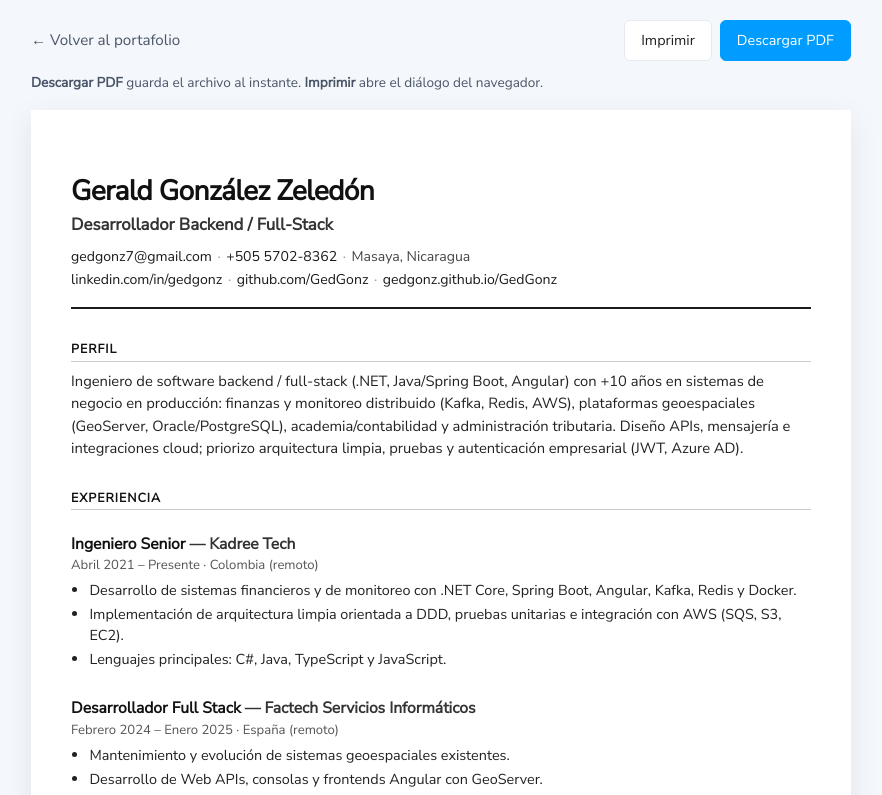
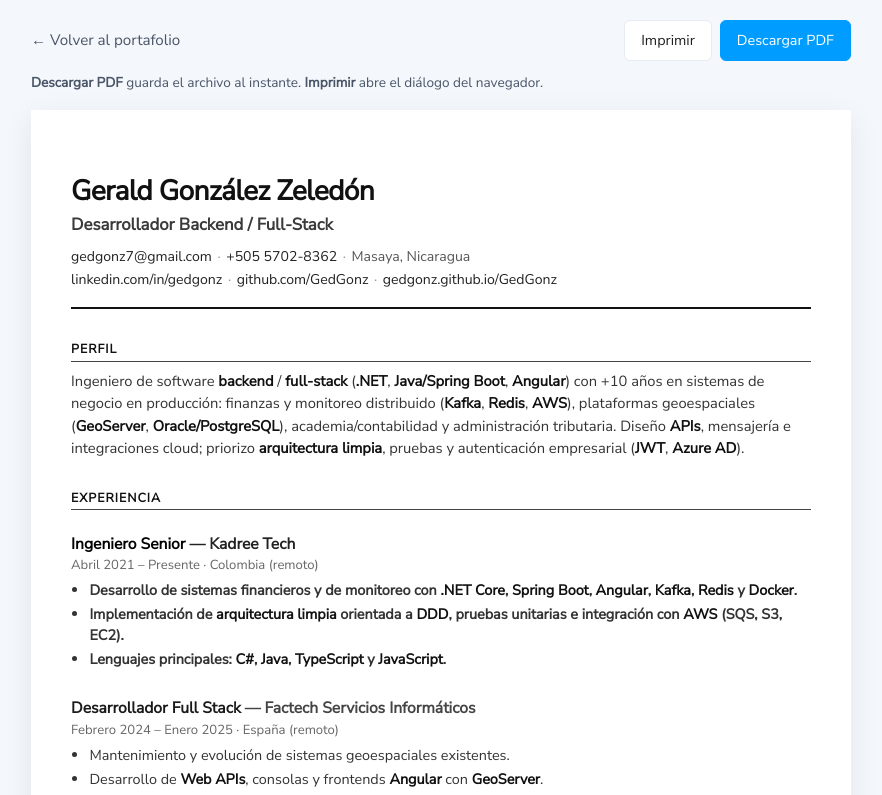
Before and after one commit to GedGonz/GedGonz, a React (Create React App) app: page /#/cv in a window 1280 px wide. Shown: the top 795 px of the page, without its empty margins (199-1081 px from the left). Built offline with nearby package versions, Linux system fonts and the light colour scheme; no server answers.

Commit message:
feat(analytics): add goatcounter tracking and cv engagement events

```diff
--- a/src/App.js
+++ b/src/App.js
@@ -1,6 +1,7 @@
 import { HashRouter, Routes, Route } from "react-router-dom";
 import HomePage from "./pages/HomePage";
 import CvPage from "./components/cv/CvPage";
+import GoatCounterTracker from "./components/analytics/GoatCounterTracker";
 import useTheme from "./hooks/useTheme";
 import { SiteContentProvider } from "./context/SiteContentContext";
 import "./App.css";
@@ -12,6 +13,7 @@ function App() {
         <div className="App">
             <SiteContentProvider>
                 <HashRouter>
+                    <GoatCounterTracker />
                     <Routes>
                         <Route
                             path="/"
--- /dev/null
+++ b/src/analytics/goatcounter.js
@@ -0,0 +1,97 @@
+import { GOATCOUNTER_CODE } from "../config";
+
+const SCRIPT_SRC = "https://gc.zgo.at/count.js";
+
+function canTrack() {
+    return Boolean(GOATCOUNTER_CODE) && process.env.NODE_ENV === "production";
+}
+
+function sendCount(payload) {
+    if (!canTrack()) {
+        return Promise.resolve(false);
+    }
+
+    return new Promise((resolve) => {
+        let settled = false;
+
+        const finish = (ok) => {
+            if (settled) {
+                return;
+            }
+            settled = true;
+            resolve(ok);
+        };
+
+        const trySend = () => {
+            if (typeof window.goatcounter?.count !== "function") {
+                return false;
+            }
+            window.goatcounter.count(payload);
+            return true;
+        };
+
+        if (trySend()) {
+            finish(true);
+            return;
+        }
+
+        const script = document.querySelector(`script[src="${SCRIPT_SRC}"]`);
+        if (!script) {
+            finish(false);
+            return;
+        }
+
+        const onReady = () => {
+            finish(trySend());
+        };
+
+        script.addEventListener("load", onReady, { once: true });
+        setTimeout(() => {
+            script.removeEventListener("load", onReady);
+            finish(trySend());
+        }, 2000);
+    });
+}
+
+export function initGoatCounter() {
+    if (!canTrack()) {
+        return;
+    }
+
+    if (document.querySelector(`script[src="${SCRIPT_SRC}"]`)) {
+        return;
+    }
+
+    window.goatcounter = {
+        ...(window.goatcounter || {}),
+        no_onload: true,
+    };
+
+    const script = document.createElement("script");
+    script.async = true;
+    script.src = SCRIPT_SRC;
+    script.dataset.goatcounter = `https://${GOATCOUNTER_CODE}.goatcounter.com/count`;
+    document.body.appendChild(script);
+}
+
+export function trackPageview(path) {
+    return sendCount({
+        path:
+            path ||
+            `${window.location.pathname}${window.location.search}${window.location.hash}`,
+    });
+}
+
+export function trackEvent(name, title) {
+    if (!name) {
+        return Promise.resolve(false);
+    }
+
+    const path = name.startsWith("/") ? name : `/${name}`;
+
+    return sendCount({
+        path,
+        title: title || name,
+        no_session: true,
+    });
+}
--- /dev/null
+++ b/src/components/analytics/GoatCounterTracker.jsx
@@ -0,0 +1,19 @@
+import { useEffect } from "react";
+import { useLocation } from "react-router-dom";
+import { initGoatCounter, trackPageview } from "../../analytics/goatcounter";
+
+function GoatCounterTracker() {
+    const location = useLocation();
+
+    useEffect(() => {
+        initGoatCounter();
+    }, []);
+
+    useEffect(() => {
+        trackPageview(`${location.pathname}${location.search}`);
+    }, [location.pathname, location.search]);
+
+    return null;
+}
+
+export default GoatCounterTracker;
--- a/src/components/cv/CvPage.css
+++ b/src/components/cv/CvPage.css
@@ -163,7 +163,7 @@
 .cv-header {
     margin-bottom: 1.25rem;
     padding-bottom: 0.85rem;
-    border-bottom: 2px solid #1a1a1a;
+    border-bottom: 2px solid #111;
 }
 
 .cv-name {
@@ -178,28 +178,29 @@
     margin: 0 0 0.65rem;
     font-size: 1.05rem;
     font-weight: 600;
-    color: #333;
+    color: #3a3a3a;
 }
 
 .cv-contact-line {
     margin: 0.15rem 0;
     font-size: 0.88rem;
-    color: #444;
+    color: #555;
     line-height: 1.45;
 }
 
 .cv-contact-line a {
-    color: #1a1a1a;
+    color: #222;
     text-decoration: none;
 }
 
 .cv-contact-line a:hover {
     text-decoration: underline;
+    color: #111;
 }
 
 .cv-sep {
     margin: 0 0.35rem;
-    color: #999;
+    color: #9a9a9a;
 }
 
 .cv-section {
@@ -213,7 +214,7 @@
     letter-spacing: 0.08em;
     text-transform: uppercase;
     color: #111;
-    border-bottom: 1px solid #ccc;
+    border-bottom: 1.5px solid #444;
     padding-bottom: 0.25rem;
 }
 
@@ -221,11 +222,24 @@
     margin: 0;
     font-size: 0.92rem;
     line-height: 1.5;
-    color: #222;
+    color: #333;
+}
+
+.cv-kw {
+    font-weight: 700;
+    color: #111;
 }
 
 .cv-job {
     margin-bottom: 0.85rem;
+}
+
+.cv-job--current .cv-job-role {
+    color: #000;
+}
+
+.cv-job--current .cv-job-company {
+    color: #222;
 }
 
 .cv-job-header {
@@ -236,18 +250,18 @@
     margin: 0;
     font-size: 0.98rem;
     font-weight: 700;
-    color: #111;
+    color: #1a1a1a;
 }
 
 .cv-job-company {
     font-weight: 600;
-    color: #333;
+    color: #444;
 }
 
 .cv-job-meta {
     margin: 0.1rem 0 0;
     font-size: 0.82rem;
-    color: #555;
+    color: #666;
 }
 
 .cv-bullets {
@@ -259,7 +273,12 @@
     font-size: 0.9rem;
     line-height: 1.45;
     margin-bottom: 0.2rem;
-    color: #222;
+    color: #333;
+}
+
+.cv-bullet--key {
+    font-weight: 600;
+    color: #1a1a1a;
 }
 
 .cv-edu {
@@ -270,20 +289,25 @@
     margin: 0;
     font-size: 0.92rem;
     font-weight: 700;
-    color: #111;
+    color: #1a1a1a;
 }
 
 .cv-edu-meta {
     margin: 0.05rem 0 0;
     font-size: 0.82rem;
-    color: #555;
+    color: #666;
 }
 
 .cv-skills-line {
     margin: 0.2rem 0;
     font-size: 0.88rem;
     line-height: 1.45;
-    color: #222;
+    color: #333;
+}
+
+.cv-skills-line strong {
+    color: #111;
+    font-weight: 700;
 }
 
 @media (max-width: 640px) {
--- a/src/components/cv/CvPage.jsx
+++ b/src/components/cv/CvPage.jsx
@@ -1,15 +1,66 @@
 import React, { useCallback, useState } from "react";
 import { Link } from "react-router-dom";
 import html2pdf from "html2pdf.js";
+import { trackEvent } from "../../analytics/goatcounter";
 import { useSiteContent } from "../../context/SiteContentContext";
 import "./CvPage.css";
+
+const CV_KEYWORDS = [
+    "Java/Spring Boot",
+    "Oracle/PostgreSQL",
+    "arquitectura limpia",
+    "Spring Boot",
+    ".NET Core",
+    "TypeScript",
+    "JavaScript",
+    "PostgreSQL",
+    "Azure AD",
+    "GeoServer",
+    "Web APIs",
+    "full-stack",
+    "backend",
+    "Angular",
+    "Docker",
+    "Oracle",
+    ".NET",
+    "Kafka",
+    "Redis",
+    "AWS",
+    "DDD",
+    "JWT",
+    "APIs",
+    "Java",
+    "C#",
+];
+
+function emphasizeKeywords(text) {
+    if (!text) return text;
+    const pattern = new RegExp(
+        `(${CV_KEYWORDS.map((k) =>
+            k.replace(/[.*+?^${}()|[\]\\]/g, "\\$&")
+        ).join("|")})`,
+        "gi"
+    );
+    const parts = text.split(pattern);
+    return parts.map((part, index) =>
+        CV_KEYWORDS.some((k) => k.toLowerCase() === part.toLowerCase()) ? (
+            <strong key={`${part}-${index}`} className="cv-kw">
+                {part}
+            </strong>
+        ) : (
+            part
+        )
+    );
+}
 
 export default function CvPage() {
     const { cv } = useSiteContent();
     const [downloading, setDownloading] = useState(false);
 
     const handlePrint = useCallback(() => {
-        window.print();
+        trackEvent("cv-print", "Imprimir CV").finally(() => {
+            setTimeout(() => window.print(), 250);
+        });
     }, []);
 
     const handleDownloadPdf = useCallback(async () => {
@@ -39,6 +90,7 @@ export default function CvPage() {
                 })
                 .from(element)
                 .save();
+            await trackEvent("cv-download", "Descargar CV PDF");
         } finally {
             element.classList.remove("cv-sheet--pdf");
             setDownloading(false);
@@ -119,13 +171,22 @@ export default function CvPage() {
 
                 <section className="cv-section">
                     <h2 className="cv-section-title">Perfil</h2>
-                    <p className="cv-summary">{cv.summary}</p>
+                    <p className="cv-summary">
+                        {emphasizeKeywords(cv.summary)}
+                    </p>
                 </section>
 
                 <section className="cv-section">
                     <h2 className="cv-section-title">Experiencia</h2>
-                    {cv.experience.map((job) => (
-                        <div className="cv-job" key={job.id}>
+                    {cv.experience.map((job, jobIndex) => (
+                        <div
+                            className={
+                                jobIndex === 0
+                                    ? "cv-job cv-job--current"
+                                    : "cv-job"
+                            }
+                            key={job.id}
+                        >
                             <div className="cv-job-header">
                                 <h3 className="cv-job-role">
                                     {job.role}
@@ -141,7 +202,16 @@ export default function CvPage() {
                             </div>
                             <ul className="cv-bullets">
                                 {job.bullets.map((bullet, index) => (
-                                    <li key={`${job.id}-${index}`}>{bullet}</li>
+                                    <li
+                                        key={`${job.id}-${index}`}
+                                        className={
+                                            jobIndex === 0 && index < 3
+                                                ? "cv-bullet--key"
+                                                : undefined
+                                        }
+                                    >
+                                        {emphasizeKeywords(bullet)}
+                                    </li>
                                 ))}
                             </ul>
                         </div>
--- a/src/config.js
+++ b/src/config.js
@@ -2,3 +2,7 @@
 // para evitar la caché CDN del raw (~5 min). Configura en .env:
 // REACT_APP_CONTENT_URL=https://gist.githubusercontent.com/USER/GIST_ID/raw/site.json
 export const CONTENT_URL = (process.env.REACT_APP_CONTENT_URL || "").trim();
+
+export const GOATCOUNTER_CODE = (
+    process.env.REACT_APP_GOATCOUNTER_CODE || ""
+).trim();
```
Also changed, not shown: 1 other file (tests, documents, lock files or other folders).
